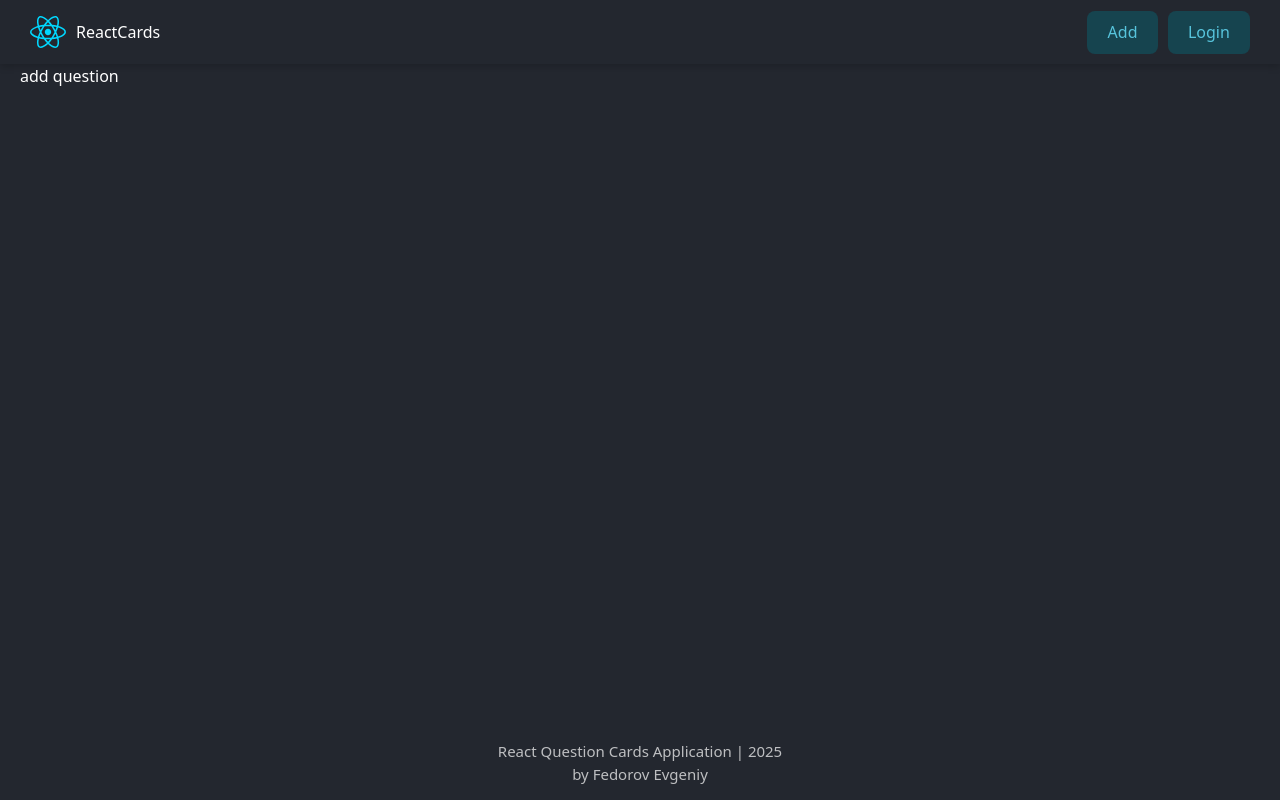
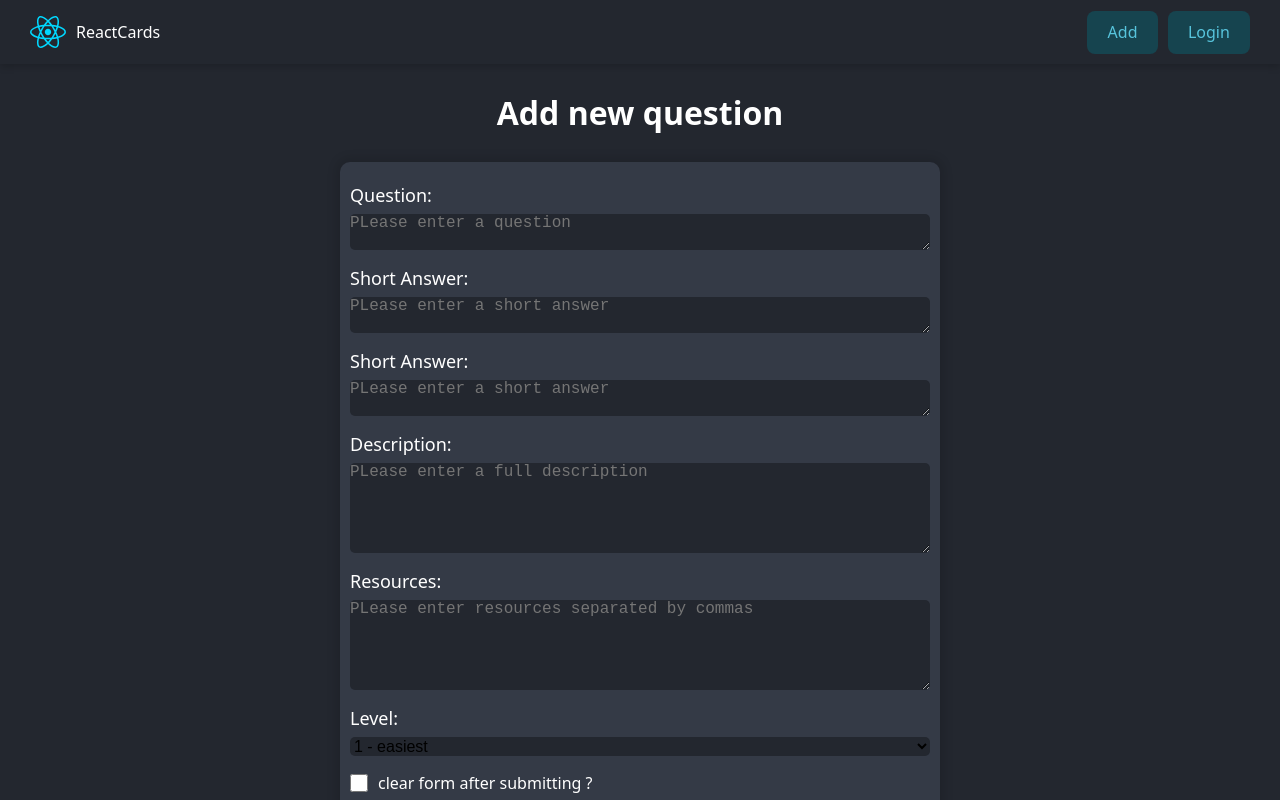
Before and after one commit to 50centz/react-app-course-udemy, a React (Vite) app: page /addquestion in a window 1280 px wide. Built offline with nearby package versions, Linux system fonts and the light colour scheme.

Commit message:
Add question page layout

```diff
--- a/src/App.jsx
+++ b/src/App.jsx
@@ -3,6 +3,7 @@
 import { HomePage } from "./pages/HomePage";
 import { NotFoundPage } from "./pages/NotFoundPage/NotFoundPage";
 import { QuestionPage } from "./pages/QuestionPage/QuestionPage";
+import { AddQuestionPage } from "./pages/AddQuestionPage/AddQuestionPage";
 
 function App() {
   // return <MainLayout />;
@@ -13,7 +14,7 @@
         <Route element={<MainLayout />}>
           <Route path="/" element={<HomePage />} />
           <Route path="/forbidden" element={<div>Forbidden !!!</div>} />
-          <Route path="/addquestion" element={<div>add question</div>} />
+          <Route path="/addquestion" element={<AddQuestionPage />} />
           <Route path="/question/:id" element={<QuestionPage />} />
           <Route path="*" element={<NotFoundPage />} />
         </Route>
--- a/src/index.css
+++ b/src/index.css
@@ -6,6 +6,8 @@
   --btn-text-color: #fff;
 
   ---card-bg-color: #343a46;
+
+  --green-color: #219679;
 
   font-family: system-ui, Avenir, Helvetica, Arial, sans-serif;
   line-height: 1.5;
@@ -44,6 +46,7 @@
     --btn-text-color: #fff;
 
     --card-bg-color: #ebedf0;
+    --green-color: #219679;
   }
 }
 
@@ -56,5 +59,6 @@
     --btn-text-color: #57c4dc;
 
     --card-bg-color: #343a46;
+    --green-color: #219679;
   }
 }
--- /dev/null
+++ b/src/pages/AddQuestionPage/AddQuestionPage.jsx
@@ -0,0 +1,97 @@
+import { Button } from "../../components/Button/Button.jsx";
+import style from "./AddQuestionPage.module.css";
+
+export const AddQuestionPage = () => {
+  return (
+    <>
+      <h1 className={style.formTitle}>Add new question</h1>
+      <div className={style.formContainer}>
+        <form action="" className={style.form}>
+          <div className={style.formControl}>
+            <label htmlFor="questionField">Question: </label>
+            <textarea
+              defaultValue={""}
+              name="question"
+              id="questionField"
+              cols="30"
+              rows="2"
+              required
+              placeholder="PLease enter a question"
+            ></textarea>
+          </div>
+          <div className={style.formControl}>
+            <label htmlFor="answerField">Short Answer: </label>
+            <textarea
+              defaultValue={""}
+              name="answer"
+              id="answerField"
+              cols="30"
+              rows="2"
+              required
+              placeholder="PLease enter a short answer"
+            ></textarea>
+          </div>
+          <div className={style.formControl}>
+            <label htmlFor="answerField">Short Answer: </label>
+            <textarea
+              defaultValue={""}
+              name="answer"
+              id="answerField"
+              cols="30"
+              rows="2"
+              required
+              placeholder="PLease enter a short answer"
+            ></textarea>
+          </div>
+          <div className={style.formControl}>
+            <label htmlFor="descriptionField">Description: </label>
+            <textarea
+              defaultValue={""}
+              name="description"
+              id="descriptionField"
+              cols="30"
+              rows="5"
+              required
+              placeholder="PLease enter a full description"
+            ></textarea>
+          </div>
+          <div className={style.formControl}>
+            <label htmlFor="resourcesField">Resources: </label>
+            <textarea
+              defaultValue={""}
+              name="resources"
+              id="resourcesField"
+              cols="30"
+              rows="5"
+              required
+              placeholder="PLease enter resources separated by commas"
+            ></textarea>
+          </div>
+          <div className={style.formControl}>
+            <label htmlFor="levelField">Level: </label>
+            <select name="level" id="levelField" defaultValue={""}>
+              <option disabled>Question level</option>
+              <hr />
+              <option value="1">1 - easiest</option>
+              <option value="2">2 - medium</option>
+              <option value="3">3 - hardest</option>
+            </select>
+          </div>
+
+          <label htmlFor="clearFormField" className={style.clearFormControl}>
+            <input
+              className={style.checkbox}
+              type="checkbox"
+              name="clearForm"
+              id="clearFormField"
+              defaultValue={true}
+            />
+            <span>clear form after submitting ?</span>
+          </label>
+
+          <Button>Add question</Button>
+        </form>
+      </div>
+    </>
+  );
+};
--- /dev/null
+++ b/src/pages/AddQuestionPage/AddQuestionPage.module.css
@@ -0,0 +1,73 @@
+.formTitle {
+  margin: 25px auto;
+  width: fit-content;
+}
+
+.formContainer {
+  width: 100%;
+  max-width: 600px;
+  margin: 0 auto;
+  border-radius: 10px;
+  background-color: var(--card-bg-color);
+  box-shadow: 0 0 8px 5px rgba(0, 0, 0, 0.1);
+}
+
+/* form component */
+
+.form {
+  width: 100%;
+  padding: 20px 10px;
+  display: flex;
+  flex-direction: column;
+  justify-content: flex-start;
+  align-items: stretch;
+  gap: 15px;
+}
+
+.formControl {
+  width: 100%;
+  display: flex;
+  flex-direction: column;
+  justify-content: flex-start;
+  align-items: stretch;
+  gap: 5px;
+
+  label {
+    color: var(--text-color);
+    font-size: 18px;
+  }
+
+  select,
+  textarea {
+    padding: 5xp;
+    columns: var(--text-color);
+    background-color: var(--main-bg-color);
+    font-size: 16px;
+    border-radius: 5px;
+    border: none;
+    outline: none;
+  }
+
+  select:focus-visible,
+  textarea:focus-visible {
+    outline: 2px solid var(--green-color);
+  }
+}
+
+.clearFormControl {
+  width: 100%;
+  display: flex;
+  justify-content: flex-start;
+  align-items: center;
+  gap: 10px;
+}
+
+.checkbox {
+  width: 18px;
+  height: 18px;
+  accent-color: #16c47f;
+}
+
+.checkbox:disabled + span {
+  opacity: 0.5;
+}
--- /dev/null
+++ b/src/pages/AddQuestionPage/index.jsx
@@ -0,0 +1 @@
+export { AddQuestionPage } from "./AddQuestionPage.jsx";
```
